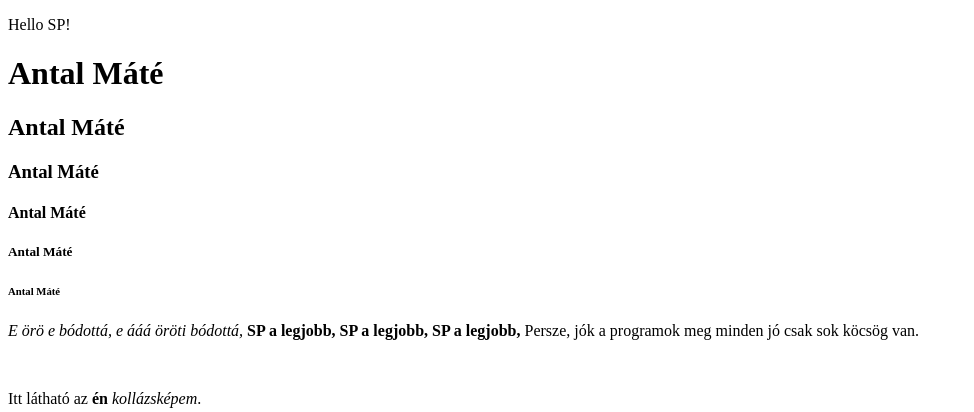
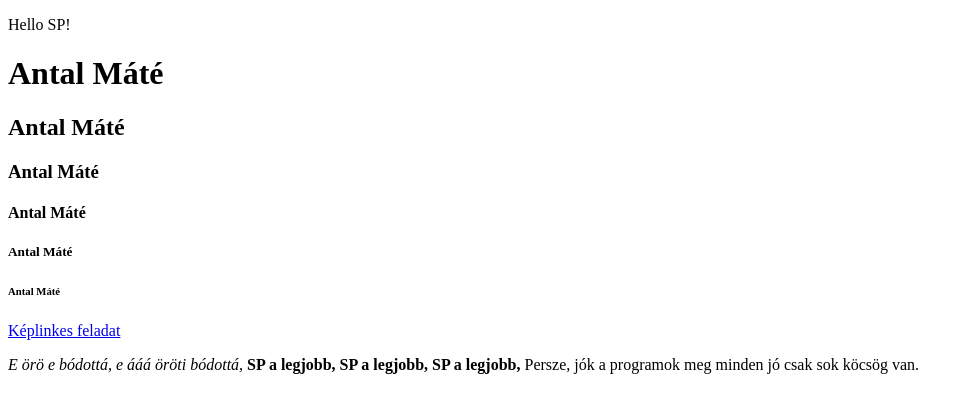
Before and after one commit to AntalMate/web, a plain HTML site: page index.html in a window 1280 px wide. Shown: the top 412 px of the page, without its empty margins (0-974 px from the left). Drawn offline with Linux system fonts and the light colour scheme.

Commit message:
Update index.html

```diff
--- a/index.html
+++ b/index.html
@@ -13,6 +13,9 @@
     <h4>Antal Máté</h4>
     <h5>Antal Máté</h5>
     <h6>Antal Máté</h6>
+
+     <a href="keplink.html">Képlinkes feladat</a>
+
     <p>
         <i>E örö e bódottá, e ááá öröti bódottá,</i>
         <b>SP a legjobb, SP a legjobb, SP a legjobb,</b>
```
